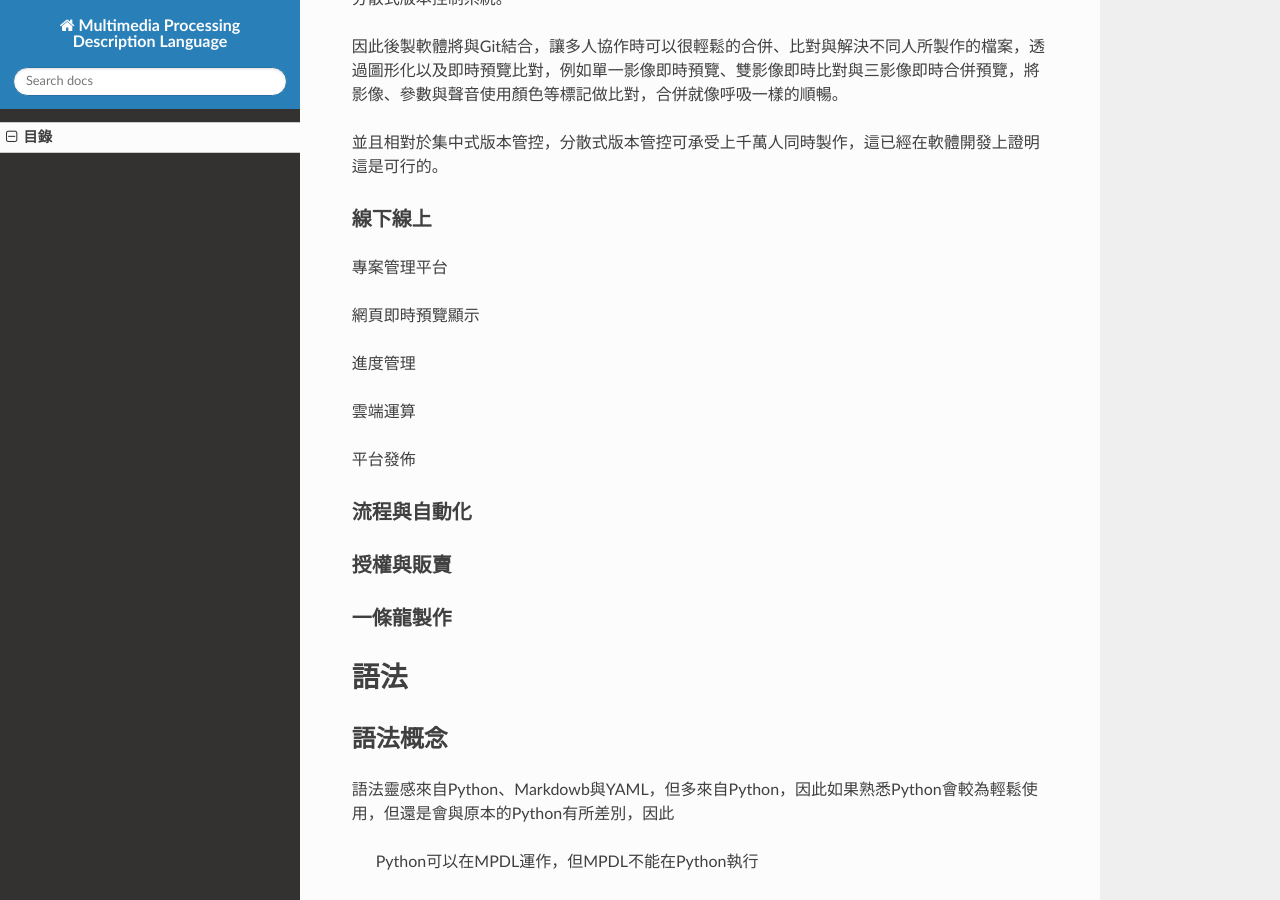
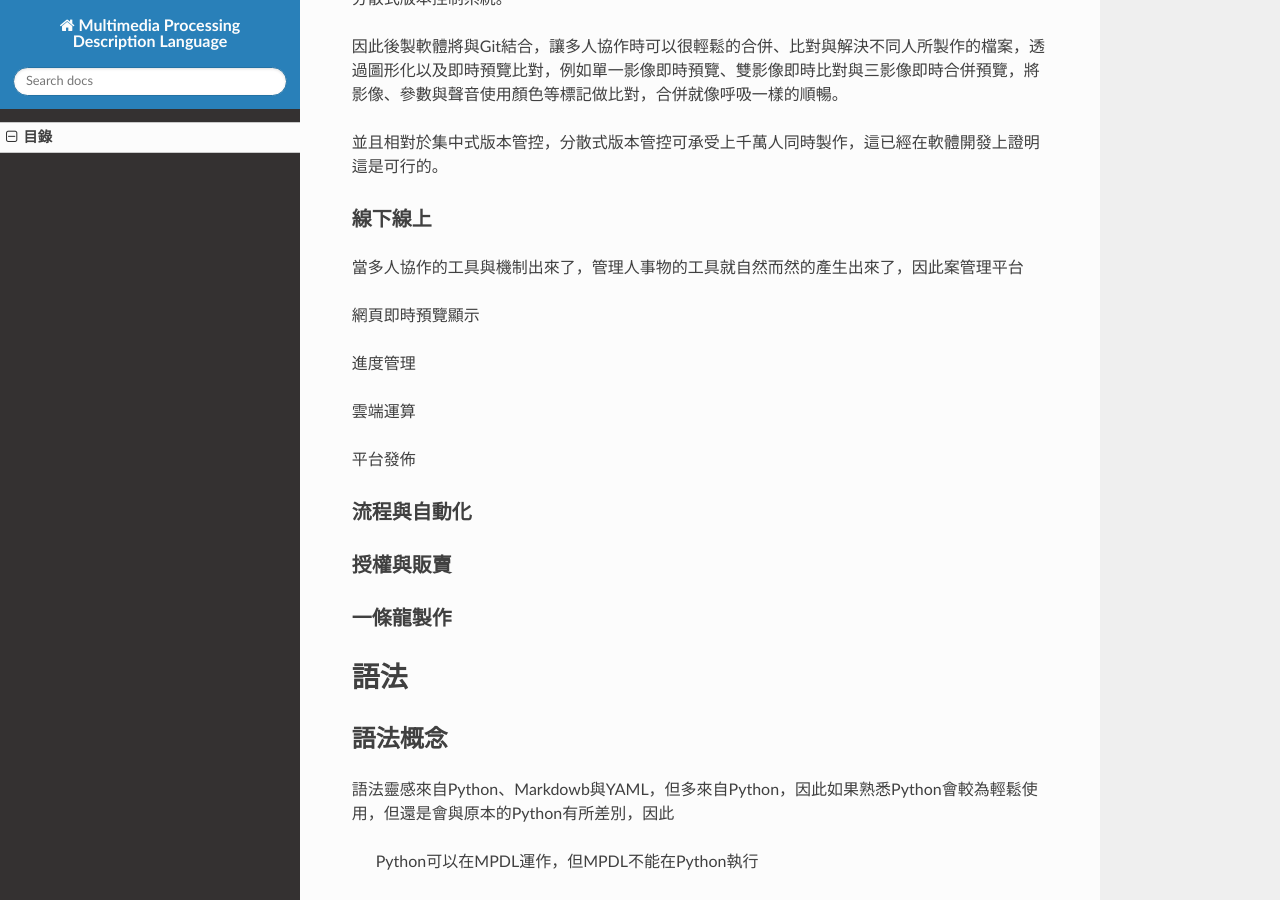
Before and after one commit to Multimedia-Processing/Multimedia-Processing-Description-Language, an MkDocs documentation site: the page built from docs/index.md, in a window 1280 px wide and 900 px high, scrolled down 11668 px. Built offline with MkDocs 1.6.1, drawn with Linux system fonts in a browser that asks for light colours; nearby versions of some CDN libraries.

Commit message:
如果採用，此提交將更新線下線上

```diff
--- a/docs/index.md
+++ b/docs/index.md
@@ -332,7 +332,7 @@ Scrum有三種角色，「開發團隊」(Dev Team, Development Team)、「產
 並且相對於集中式版本管控，分散式版本管控可承受上千萬人同時製作，這已經在軟體開發上證明這是可行的。
 
 ### 線下線上
-專案管理平台
+當多人協作的工具與機制出來了，管理人事物的工具就自然而然的產生出來了，因此案管理平台
 
 網頁即時預覽顯示
 
```
